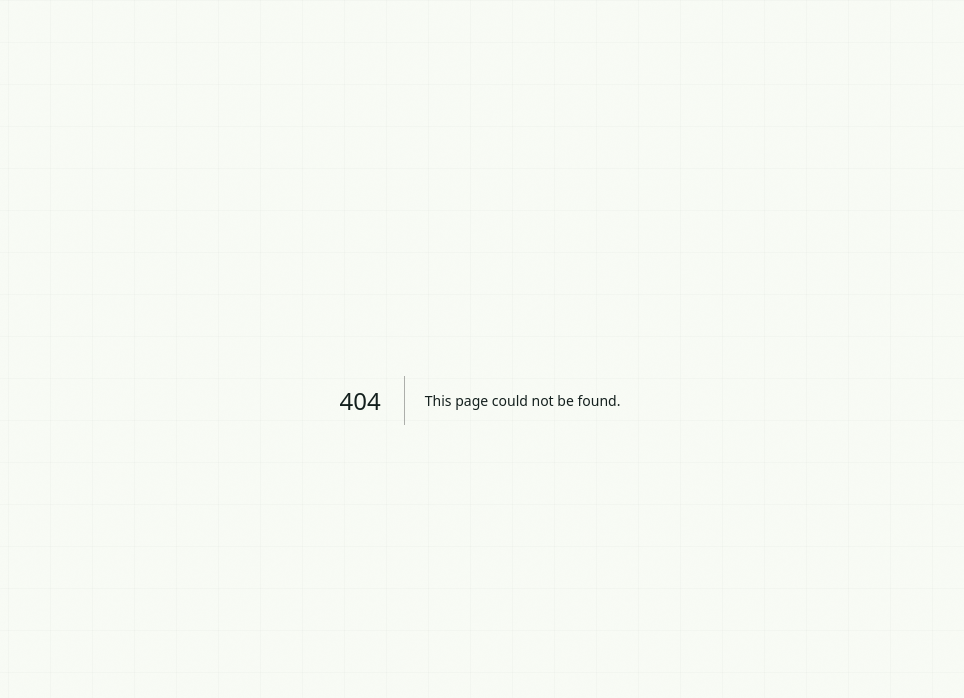
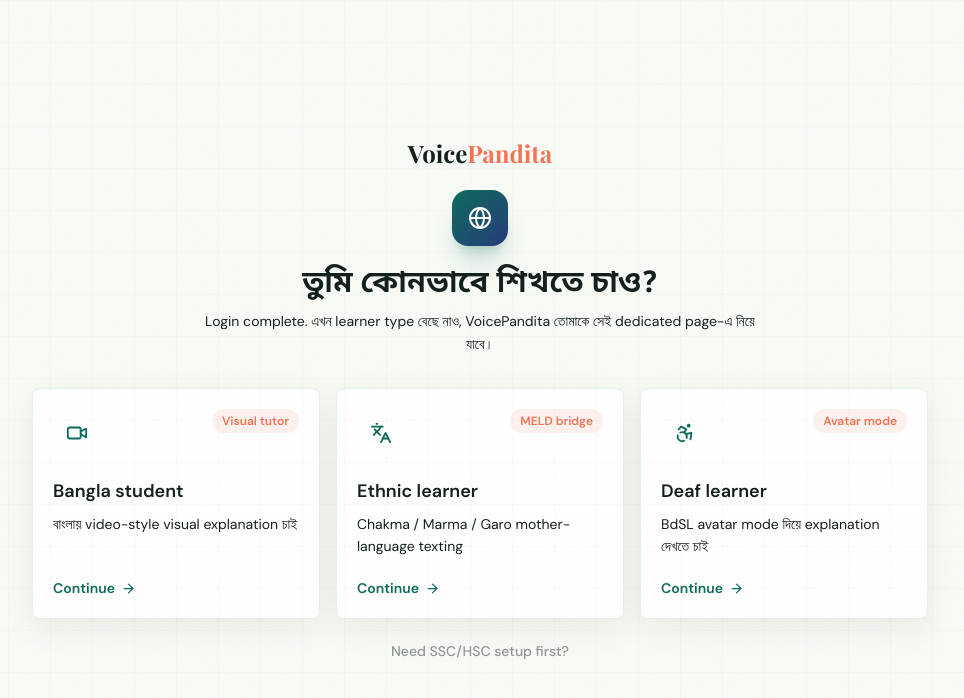
Before and after one commit to HinataHamura/VoicePandita, a Next.js app: page /student-path in a window 1280 px wide. Before the commit this address had no page. Shown: the top 698 px of the page, without its empty margins (160-1124 px from the left). Built offline with nearby package versions, Linux system fonts and the light colour scheme; a web font is replaced by a local one.

Commit message:
user selection page

```diff
--- /dev/null
+++ b/src/app/student-path/page.tsx
@@ -0,0 +1,76 @@
+'use client'
+
+import Link from 'next/link'
+import { motion } from 'framer-motion'
+import { Accessibility, ArrowRight, Globe, Languages, Video } from 'lucide-react'
+
+const paths = [
+  {
+    title: 'Bangla student',
+    sub: 'বাংলায় video-style visual explanation চাই',
+    href: '/learn?mode=animation&language=bn',
+    icon: Video,
+    badge: 'Visual tutor',
+  },
+  {
+    title: 'Ethnic learner',
+    sub: 'Chakma / Marma / Garo mother-language texting',
+    href: '/chakma',
+    icon: Languages,
+    badge: 'MELD bridge',
+  },
+  {
+    title: 'Deaf learner',
+    sub: 'BdSL avatar mode দিয়ে explanation দেখতে চাই',
+    href: '/learn?deaf=1&mode=animation',
+    icon: Accessibility,
+    badge: 'Avatar mode',
+  },
+]
+
+export default function StudentPathPage() {
+  return (
+    <div className="min-h-dvh bg-cream px-4 py-10">
+      <main className="mx-auto flex min-h-[calc(100dvh-80px)] max-w-4xl flex-col justify-center">
+        <motion.div initial={{ opacity: 0, y: 18 }} animate={{ opacity: 1, y: 0 }} className="mb-8 text-center">
+          <Link href="/" className="font-display text-2xl font-bold">
+            Voice<span className="text-saffron">Pandita</span>
+          </Link>
+          <div className="mx-auto mt-5 flex h-14 w-14 items-center justify-center rounded-2xl bg-gradient-to-br from-forest to-indigo text-white shadow-xl shadow-forest/20">
+            <Globe size={24} />
+          </div>
+          <h1 className="bangla mt-5 font-display text-3xl font-bold">তুমি কোনভাবে শিখতে চাও?</h1>
+          <p className="mx-auto mt-2 max-w-xl text-sm leading-relaxed text-ink/58">
+            Login complete. এখন learner type বেছে নাও, VoicePandita তোমাকে সেই dedicated page-এ নিয়ে যাবে।
+          </p>
+        </motion.div>
+
+        <div className="grid gap-4 md:grid-cols-3">
+          {paths.map((path, index) => (
+            <motion.div key={path.title} initial={{ opacity: 0, y: 18 }} animate={{ opacity: 1, y: 0 }} transition={{ delay: index * 0.06 }}>
+              <Link href={path.href} className="card group flex h-full flex-col p-5 hover:-translate-y-1">
+                <div className="mb-5 flex items-start justify-between gap-3">
+                  <div className="flex h-12 w-12 items-center justify-center rounded-xl bg-forest/8 text-forest group-hover:bg-saffron/10 group-hover:text-saffron">
+                    <path.icon size={22} />
+                  </div>
+                  <span className="rounded-full bg-saffron/10 px-2.5 py-1 text-xs font-semibold text-saffron">{path.badge}</span>
+                </div>
+                <h2 className="text-lg font-semibold">{path.title}</h2>
+                <p className="mt-2 flex-1 text-sm leading-relaxed text-ink/58">{path.sub}</p>
+                <div className="mt-5 inline-flex items-center gap-1.5 text-sm font-semibold text-forest group-hover:text-saffron">
+                  Continue <ArrowRight size={15} className="group-hover:translate-x-0.5" />
+                </div>
+              </Link>
+            </motion.div>
+          ))}
+        </div>
+
+        <div className="mt-5 text-center">
+          <Link href="/onboarding" className="text-sm font-medium text-ink/45 hover:text-ink">
+            Need SSC/HSC setup first?
+          </Link>
+        </div>
+      </main>
+    </div>
+  )
+}
```
